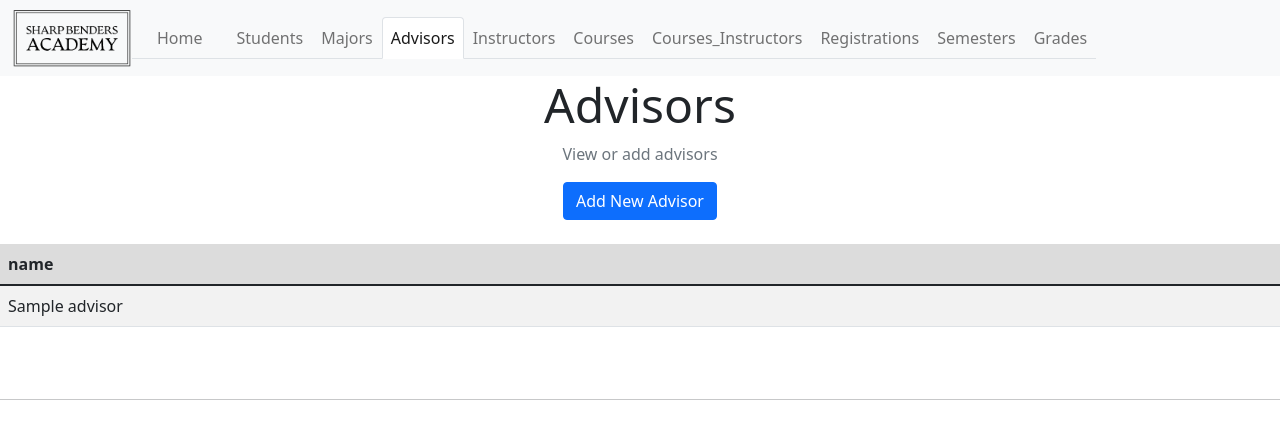
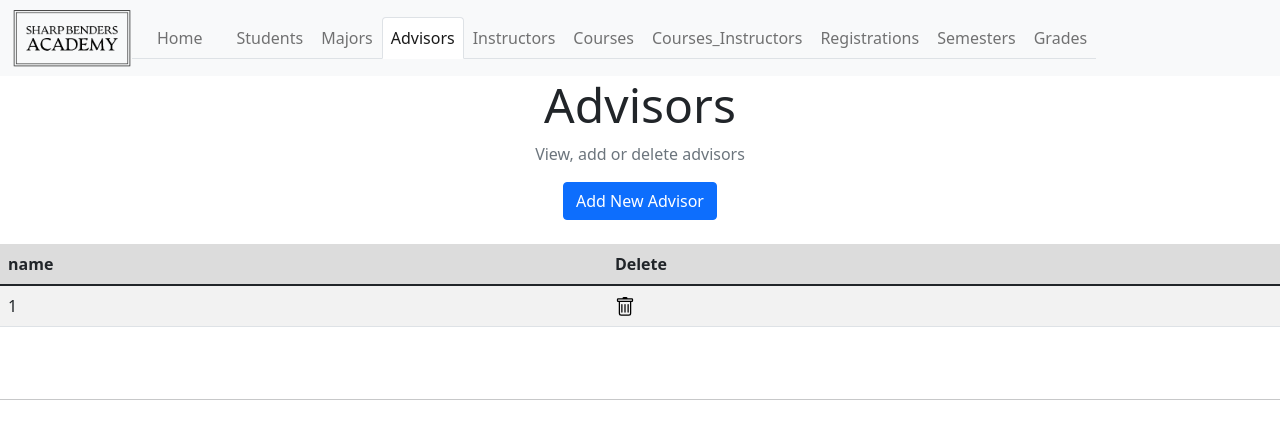
Before and after one commit to Sharp-Benders-Academy/Sharp-Benders-Academy, a Flask app: template templates/advisors.j2 in a window 1280 px wide. Shown: the top 441 px of the page. Run offline with Flask 2, Linux system fonts and the light colour scheme; the template is opened without the code that fills it: most values are stand-ins (such as "Sample title", 1, 10 or a date in 2020); some libraries are stand-ins or nearby versions.

Commit message:
DELETE Advisors implementation

```diff
--- a/app.py
+++ b/app.py
@@ -172,6 +172,17 @@ def advisors():
     return render_template("advisors.j2", advisors=advisors)
 
 
+@app.route('/delete_advisor/<int:advisor_id>')
+def delete_advisor(advisor_id):
+    # mySQL query to delete the advisor with our passed id
+    query = "DELETE FROM Advisors WHERE advisor_id = %s;"
+    cursor = db.execute_query(
+        db_connection=db_connection, query=query, query_params=(advisor_id,))
+
+    # redirect back to Advisors page
+    return redirect("/advisors")
+
+
 @app.route('/instructors', methods=['POST', 'GET'])
 def instructors():
 
@@ -202,7 +213,7 @@ def instructors():
 
         return redirect("/instructors")
 
-    # Populate Advisors table
+    # Populate Instructors table
     query = '''
     SELECT instructor_id AS ID, first_name AS First, last_name AS Last,
     school_email AS Email, phone_number AS Phone,
--- a/templates/advisors.j2
+++ b/templates/advisors.j2
@@ -21,7 +21,7 @@
 
 <div class="container-fluid text-center">
     <h1 class="display-5">Advisors</h1>
-    <p class="text-muted">View or add advisors</p>
+    <p class="text-muted">View, add or delete advisors</p>
 </div>
 
 <!-- Add New Advisor Button -->
@@ -39,15 +39,21 @@
                 <th scope="col"> {{ key }} </th>
 
                 {% endfor %}
+                <th scope="col">Delete</th>
             </tr>
         </thead>
         <tbody>
             {% for advisor in advisors %}
-            <tr>
+            {% set advisor_id = advisor['ID'] %}
+            <tr id="{{advisor_id}}">
                 {% for key in advisor.keys() %}
 
                 <td>{{advisor[key]}}
                     {% endfor %}
+                <td><a href="delete_advisor/{{advisor_id}}">
+                        <img src="{{ url_for('static', filename='images/trash.svg')}}" alt="Delete" width="20"
+                            height="20">
+                    </a></td>
             </tr>
             {% endfor %}
         </tbody>
--- a/templates/home.j2
+++ b/templates/home.j2
@@ -79,7 +79,7 @@
         </div>
         <div class="col">
             <h3><a href="advisors">Advisors</a></h3>
-            <p>View or add advisors</p>
+            <p>View, add or delete advisors</p>
         </div>
     </div>
     <div class="row py-4">
```
Also changed, not shown: database/DML_group34.sql (+5 -2 lines).
